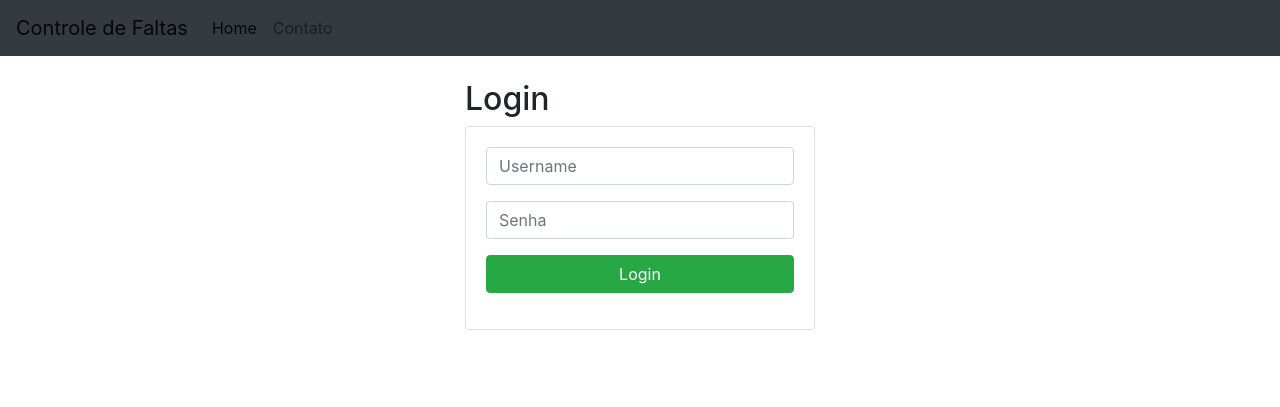
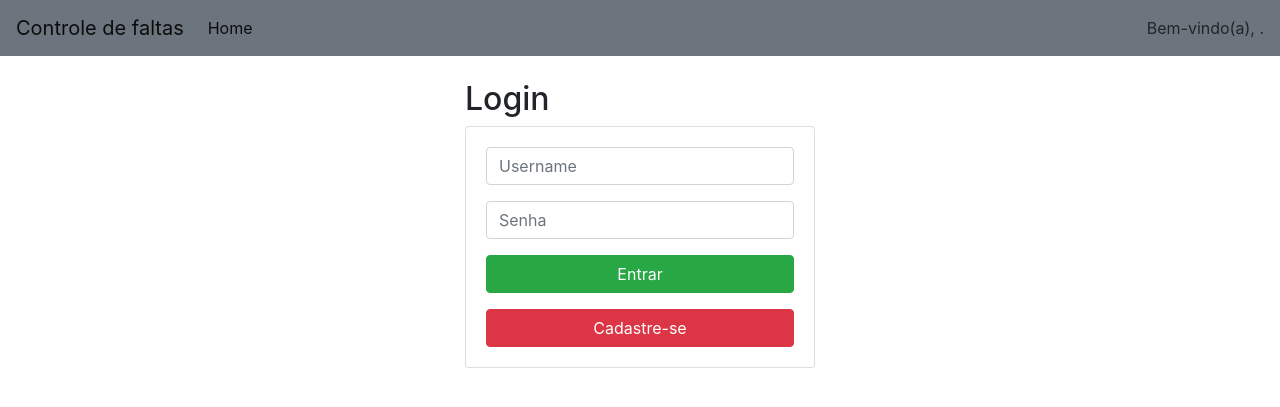
Before and after one commit to Bessazs/Controle-falta-django, a Django app: page /login/ in a window 1280 px wide. Shown: the top 407 px of the page. Run offline with Django 4.2, Linux system fonts and the light colour scheme; some libraries are stand-ins or nearby versions.

Commit message:
New features

```diff
--- a/website/templates/base.html
+++ b/website/templates/base.html
@@ -9,26 +9,22 @@
         <link rel="stylesheet" href="{% static  'css/Controle.css'%}">
 </head>
 <body>
-    <nav class="navbar navbar-expand-lg navbar-light bg-dark">
-        <a class="navbar-brand" href="#">Controle de Faltas</a>
-        <button class="navbar-toggler" type="button" data-toggle="collapse" data-target="#navbarNavDropdsown" aria-controls="navbarNavDropdown" aria-expanded="false" aria-label="Alterna navegação">
+  <nav class="navbar navbar-expand-lg navbar-light bg-secondary ">
+    <a class="navbar-brand" href="#">Controle de faltas</a>
+    <button class="navbar-toggler" type="button" data-toggle="collapse" data-target="#navbarSupportedContent" aria-controls="navbarSupportedContent" aria-expanded="false" aria-label="Toggle navigation">
       <span class="navbar-toggler-icon"></span>
     </button>
-        <div class="collapse navbar-collapse" id="navbarNavDropdown">
-          <ul class="navbar-nav">
+
+    <div class="collapse navbar-collapse" id="navbarSupportedContent">
+      <ul class="navbar-nav mr-auto">
         <li class="nav-item active">
-              <a class="nav-link" href="#">Home <span class="sr-only">(Página atual)</span></a>
-            </li>
-            <li class="nav-item">
-                <a class="nav-link" href="#">Contato</a>
-              </li>
-              <div class="dropdown-menu" aria-labelledby="navbarDropdownMenuLink">
-                <a class="dropdown-item" href="#">Ação</a>
-                <a class="dropdown-item" href="#">Outra ação</a>
-                <a class="dropdown-item" href="#">Algo mais aqui</a>
-              </div>
+          <a class="nav-link" href="{% url 'home' %}"">Home <span class="sr-only">(current)</span></a>
         </li>
       </ul>
+      <div id="user-tools">
+
+        Bem-vindo(a),
+        <strong>{{ user.get_username }}</strong>.
     </div>
   </nav>
       <div class="container py-4">
--- a/website/templates/login.html
+++ b/website/templates/login.html
@@ -27,10 +27,10 @@
                         <input type="password" id="senha" name="senha" placeholder= 'Senha'class="form-control" required>
                     </div>
                     <div class="form-group">
-                        <button type="submit" class="btn btn-success btn-block text-white">Login</button>
+                        <button type="submit" class="btn btn-success btn-block text-white">Entrar</button>
                     </div>
-
                 </form>
+                <a href="{% url 'cadastro' %}"><button class=" btn btn-danger btn-block text-white">Cadastre-se</button></a>
             </div>
         </div>
 
--- a/website/urls.py
+++ b/website/urls.py
@@ -3,7 +3,7 @@
 
 
 urlpatterns = [
-    path('', views.home),
+    path('', views.home, name='home'),
     path('registrarCurso/', views.registrarCurso),
     path('editarCurso/<codigo>', views.editarCurso),
     path('edicaoCurso/', views.edicaoCurso),
--- a/website/views.py
+++ b/website/views.py
@@ -24,7 +24,6 @@
             codigo = random.random()
         else:
             break
-
 
 
 
```
Also changed, not shown: faltas.db. Lines whose indentation alone changed are shown as unchanged.
